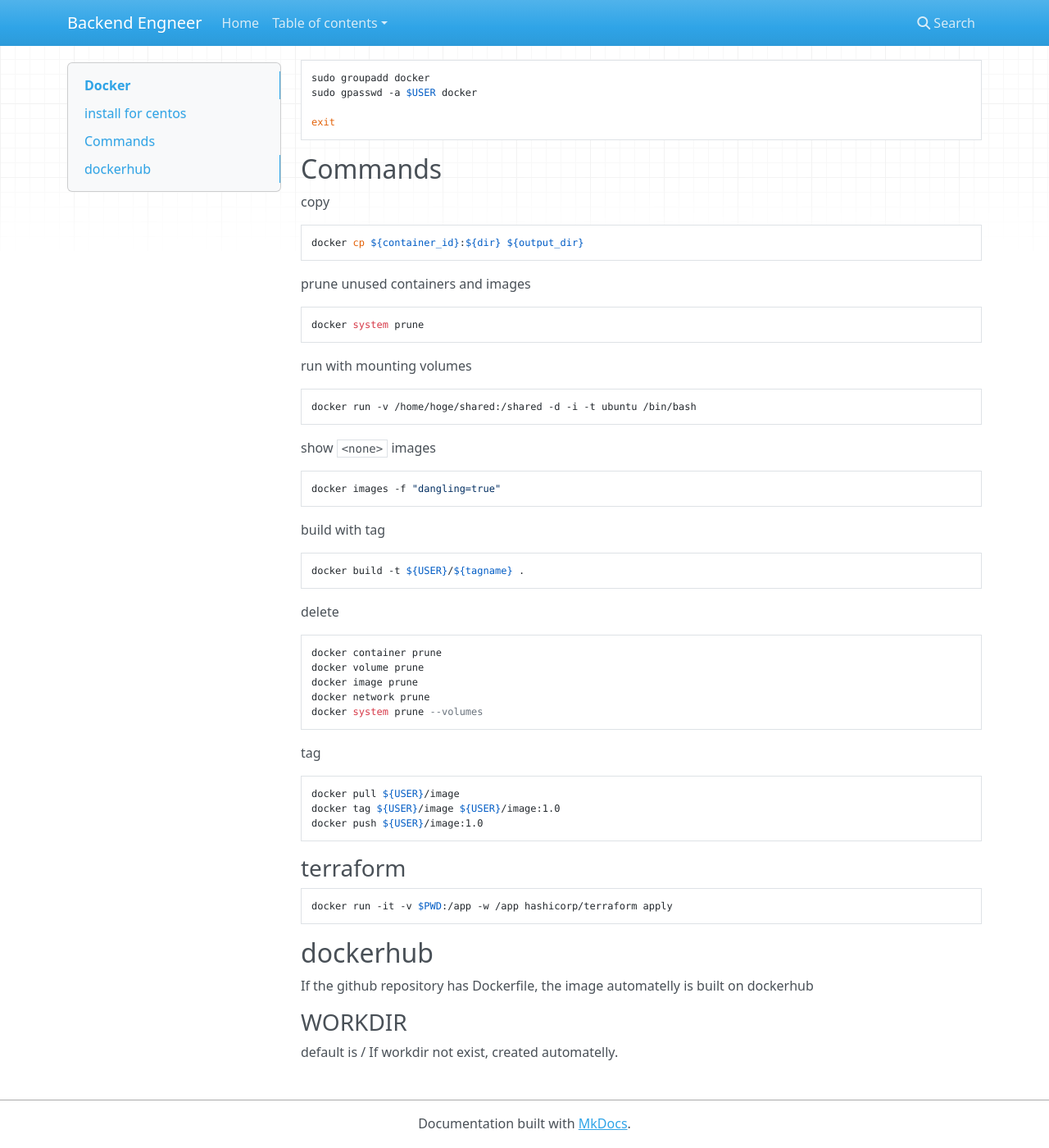
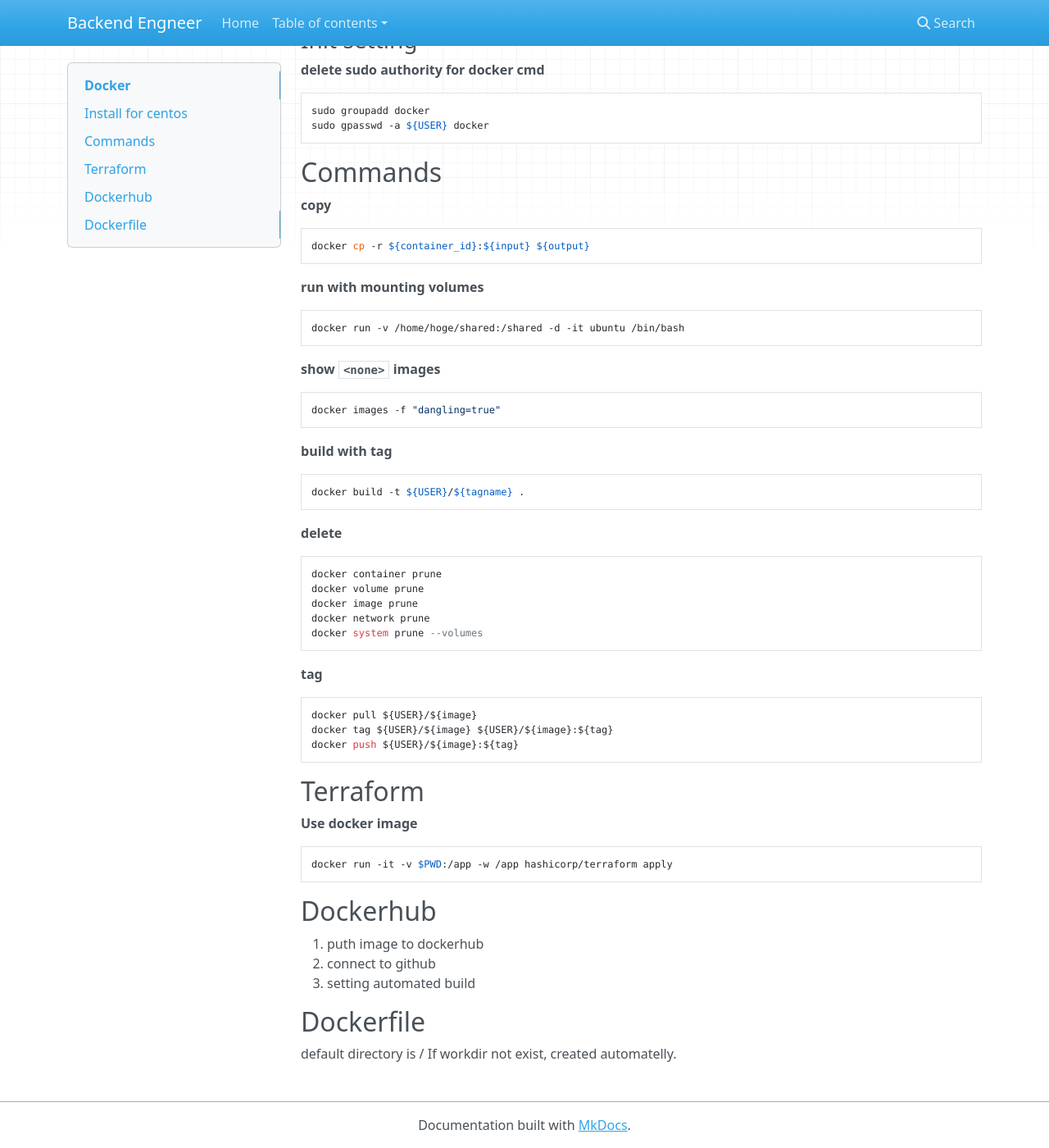
Before and after one commit to ymmmtym/backend-engneer, an MkDocs documentation site: the page built from docs/docker.md, in a window 1280 px wide and 1400 px high, scrolled down 321 px. Shown: the whole window at 82% size. Built offline with MkDocs 1.6.1, drawn with Linux system fonts in a browser that asks for light colours; nearby versions of some CDN libraries; some of the changed text lies outside the part shown.

Commit message:
update docker doc

````diff
--- a/docs/docker.md
+++ b/docs/docker.md
@@ -8,45 +9,36 @@ sudo gpasswd -a ${USER} docker
 sudo systemctl restart docker
 ```
 
-### init setting
-delete sudo authority for docker cmd
+### Init setting
+**delete sudo authority for docker cmd**
 ```
 sudo groupadd docker
-sudo gpasswd -a $USER docker
-
-exit
+sudo gpasswd -a ${USER} docker
 ```
 
 ## Commands
-copy
+**copy**
 ```
-docker cp ${container_id}:${dir} ${output_dir}
+docker cp -r ${container_id}:${input} ${output}
 ```
 
-prune unused containers and images
+**run with mounting volumes**
 ```
-docker system prune
+docker run -v /home/hoge/shared:/shared -d -it ubuntu /bin/bash
 ```
 
-run with mounting volumes
-
-```
-docker run -v /home/hoge/shared:/shared -d -i -t ubuntu /bin/bash
-```
-
-show `<none>` images
+**show `<none>` images**
 
 ```
 docker images -f "dangling=true"
 ```
 
-build with tag
+**build with tag**
 ```
 docker build -t ${USER}/${tagname} .
 ```
 
-delete
-
+**delete**
 ```
 docker container prune
 docker volume prune
@@ -55,23 +47,26 @@ docker network prune
 docker system prune --volumes
 ```
 
-tag
-
+**tag**
 ```
-docker pull ${USER}/image
-docker tag ${USER}/image ${USER}/image:1.0
-docker push ${USER}/image:1.0
+docker pull ${USER}/${image}
+docker tag ${USER}/${image} ${USER}/${image}:${tag}
+docker push ${USER}/${image}:${tag}
 ```
 
-### terraform
+## Terraform
 
+**Use docker image**
 ```
 docker run -it -v $PWD:/app -w /app hashicorp/terraform apply
 ```
 
-## dockerhub
-If the github repository has Dockerfile, the image automatelly is built on dockerhub
+## Dockerhub
+1. puth image to dockerhub
+2. connect to github
+3. setting automated build
 
-### WORKDIR
-default is /
+
+## Dockerfile
+default directory is /
 If workdir not exist, created automatelly.
````
Also changed, not shown: other parts of docs/docker.md (+2 -1 lines).
